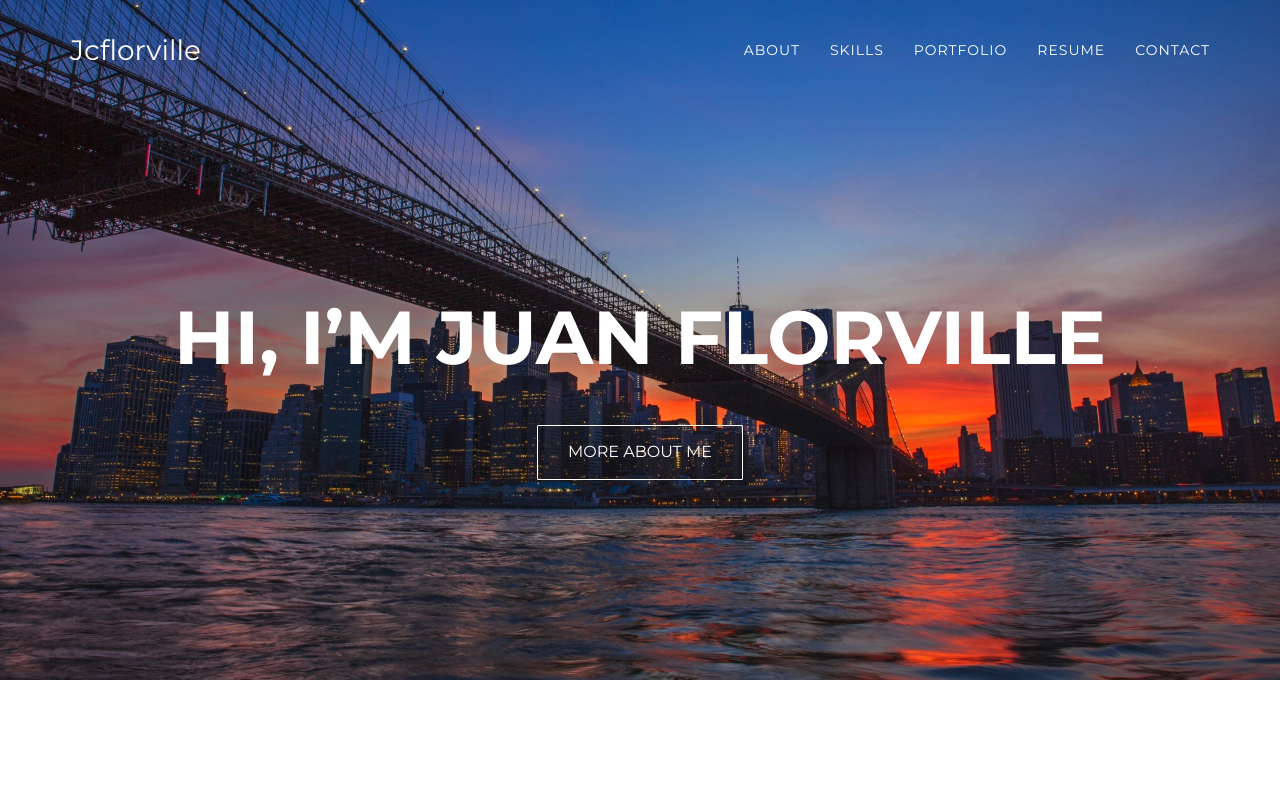
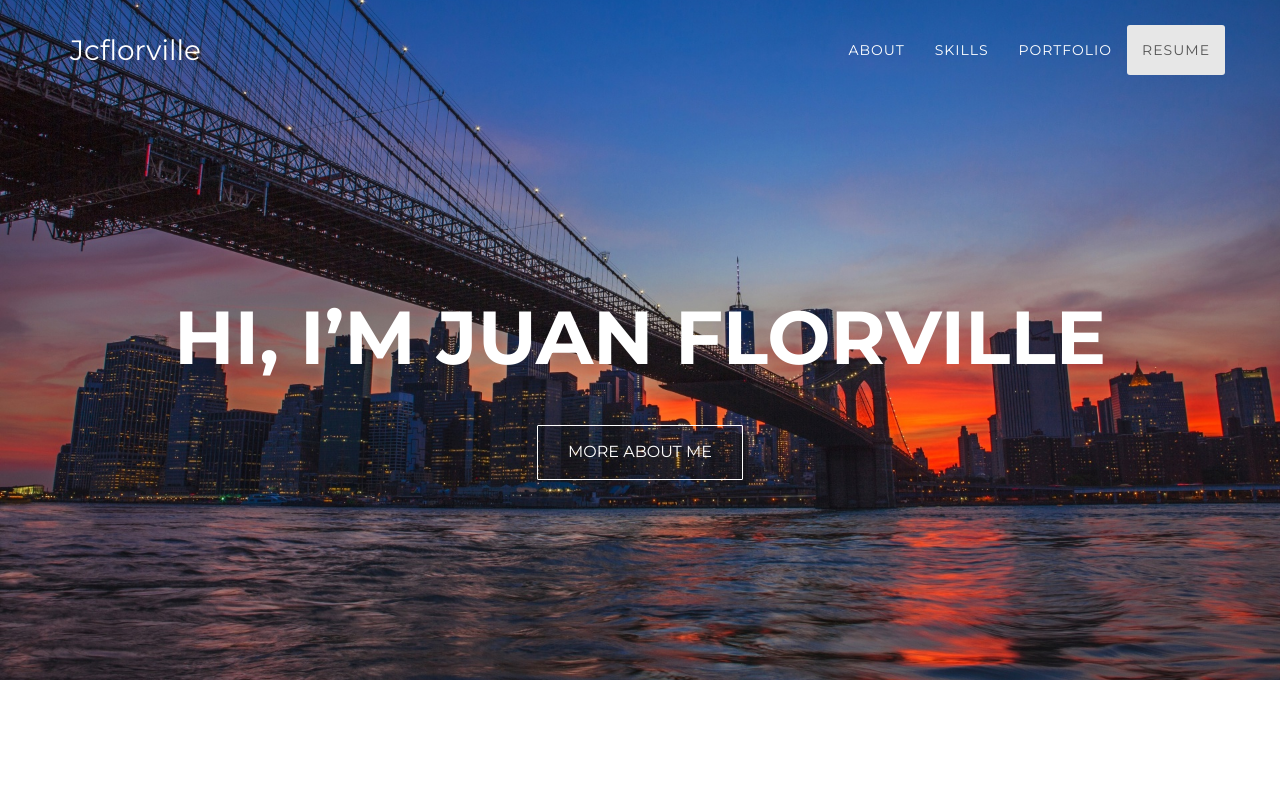
Before and after one commit to jcflorville/jcflorville.github.io, a plain HTML site: page index.html in a window 1280 px wide. Shown: the top 797 px of the page. Drawn offline with nearby package versions, Linux system fonts and the light colour scheme; a web font is replaced by a local one.

Commit message:
Remove Contact section

```diff
--- a/index.html
+++ b/index.html
@@ -81,7 +81,7 @@
                     <!-- <li><a class="page-scroll" href="#services">Services</a></li> -->
                     <li><a class="page-scroll" href="#portfolio">Portfolio</a></li>
                     <li><a class="page-scroll" href="#resume">Resume</a></li>
-                    <li><a class="page-scroll" href="#contact">Contact</a></li>
+                    <!-- <li><a class="page-scroll" href="#contact">Contact</a></li> -->
                 </ul>
             </div>
             <!-- navbar-collapse End -->
@@ -586,7 +586,7 @@
     <!-- Clients Aside End -->
 
     <!-- Contact section -->
-    <section id="contact">
+    <!-- <section id="contact">
         <div class="container">
             <div class="row">
                 <div class="col-lg-12 text-center wow fadeInDown">
@@ -618,7 +618,7 @@
                                 <div id="success"></div>
                                 <button type="submit" class="btn btn-x3 wow bounceIn animated">Send Message</button>
                             </div>
-                            <!-- Contact details -->
+                            Contact details
                             <div class="col-md-5">
                                 <div class="form-text wow fadeIn animated">
                                     <h4>Contact details</h4>
@@ -629,14 +629,14 @@
                                     <p class="wow fadeInUp animated"> <i class="fa fa-link"></i> www.websitename.com</p>
                                 </div>
                             </div>
-                            <!-- Contact details End -->
+                            Contact details End
                             <div class="clearfix"></div>
                         </div>
                     </form>
                 </div>
             </div>
         </div>
-    </section>
+    </section> -->
     <!-- Contact section End -->
 
     <!-- Footer -->
```
